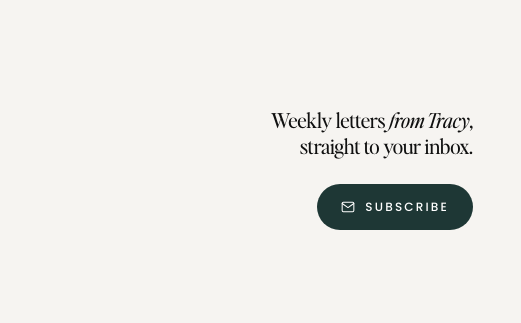
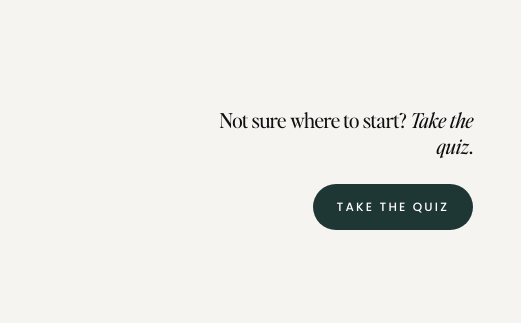
Before and after one commit to purepurposekh/tracy-harris-brand-kit, a plain HTML site: page components/footer/variants/showcase.html in a window 1280 px wide. Shown: the part 236-559 px from the top of the page, 759-1280 px from the left. Drawn offline with Linux system fonts and the light colour scheme.

Commit message:
Tracy footer CTA: swap newsletter for Take the Quiz (no newsletter yet)
- Heading changed to 'Not sure where to start? Take the quiz.'
- CTA button: 'Take the Quiz' → /quiz
- Updated SKILL.md brand defaults to reflect: Tracy has no newsletter; quiz is the entry lead magnet

Co-Authored-By: Claude Opus 4.6 (1M context) <noreply@anthropic.com>

```diff
--- a/components/footer/variants/showcase.html
+++ b/components/footer/variants/showcase.html
@@ -79,11 +79,8 @@
         </div>
 
         <div class="footer__newsletter">
-          <h3 class="footer__newsletter-heading">Weekly letters <em>from Tracy</em>, straight to your inbox.</h3>
-          <a href="#subscribe" class="footer__cta">
-            <svg width="14" height="14" viewBox="0 0 24 24" fill="none" stroke="currentColor" stroke-width="1.75" stroke-linecap="round" stroke-linejoin="round"><path d="M4 4h16c1.1 0 2 .9 2 2v12c0 1.1-.9 2-2 2H4c-1.1 0-2-.9-2-2V6c0-1.1.9-2 2-2z"/><polyline points="22,6 12,13 2,6"/></svg>
-            Subscribe
-          </a>
+          <h3 class="footer__newsletter-heading">Not sure where to start? <em>Take the quiz</em>.</h3>
+          <a href="/quiz" class="footer__cta">Take the Quiz</a>
         </div>
       </div>
 
```
Also changed, not shown: .claude/skills/build-footer/SKILL.md.
